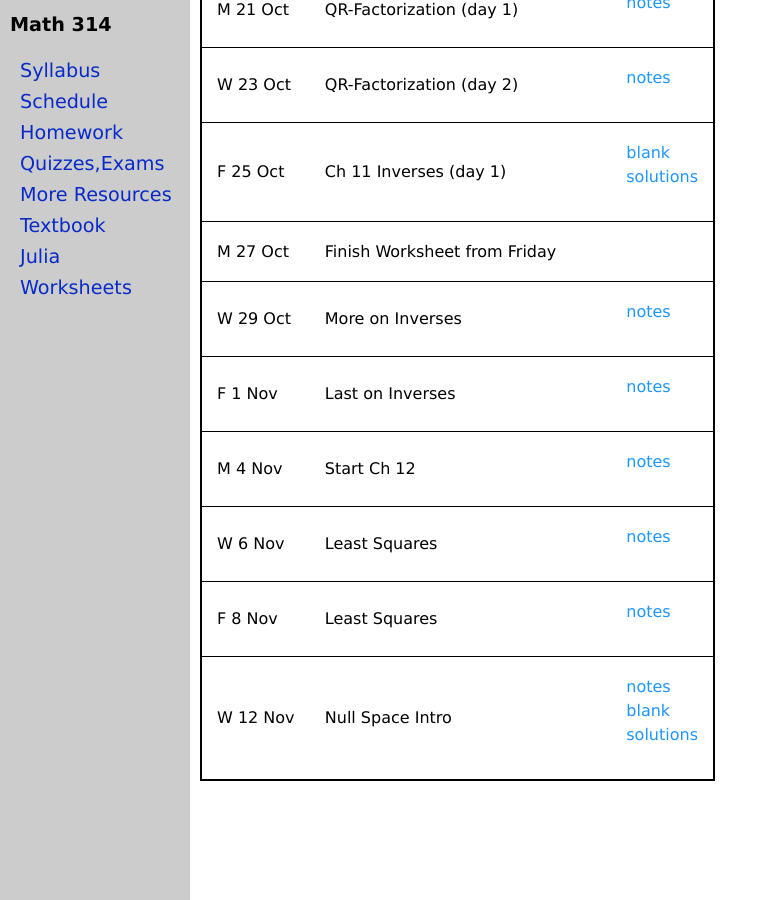
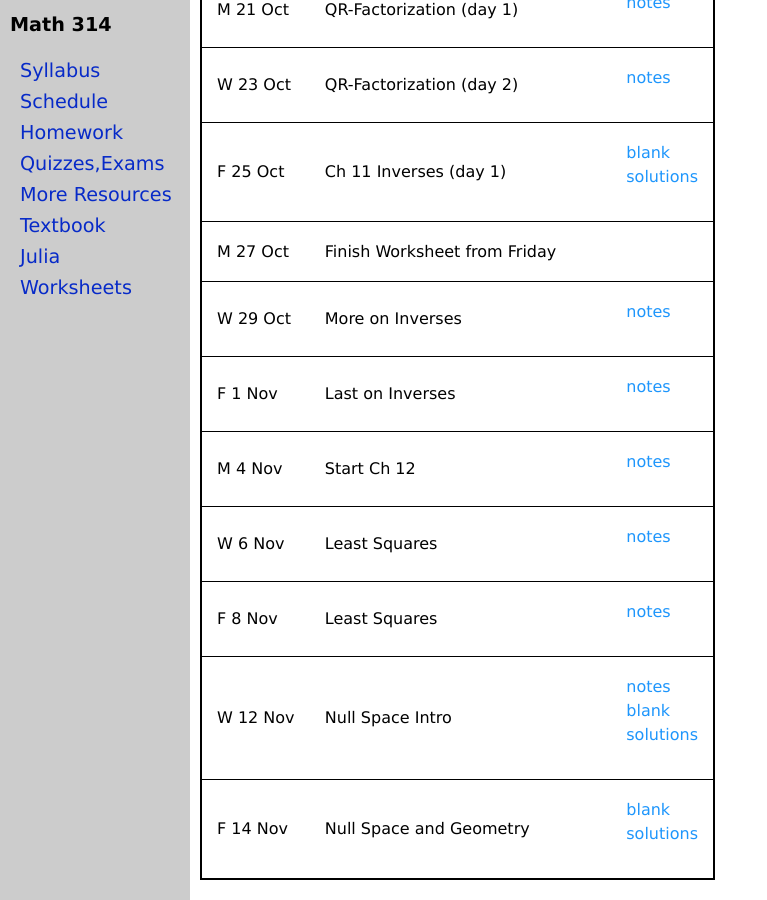
Before and after one commit to jrfaudree/LA, a Jekyll site: the page built from worksheets.md, in a window 1280 px wide and 900 px high, scrolled down 2013 px. Shown: the whole window, without its empty margins (0-767 px from the left). Built offline with Jekyll 4.4.1, drawn with Linux system fonts in a browser that asks for light colours.

Commit message:
Update worksheets.yml

```diff
--- a/_data/worksheets.yml
+++ b/_data/worksheets.yml
@@ -108,3 +108,7 @@ worksheets:
   blank: M314_Intro_and_Null_Space.pdf
   solutions: M314_Intro_and_Null_Space-s.pdf
   notes: NullSpace.pdf
+- date: F 14 Nov
+  name: Null Space and Geometry
+  blank: M314_Null_Space_and_Geometry.pdf
+  solutions: M314_Null_Space_and_Geometry.pdf
```
